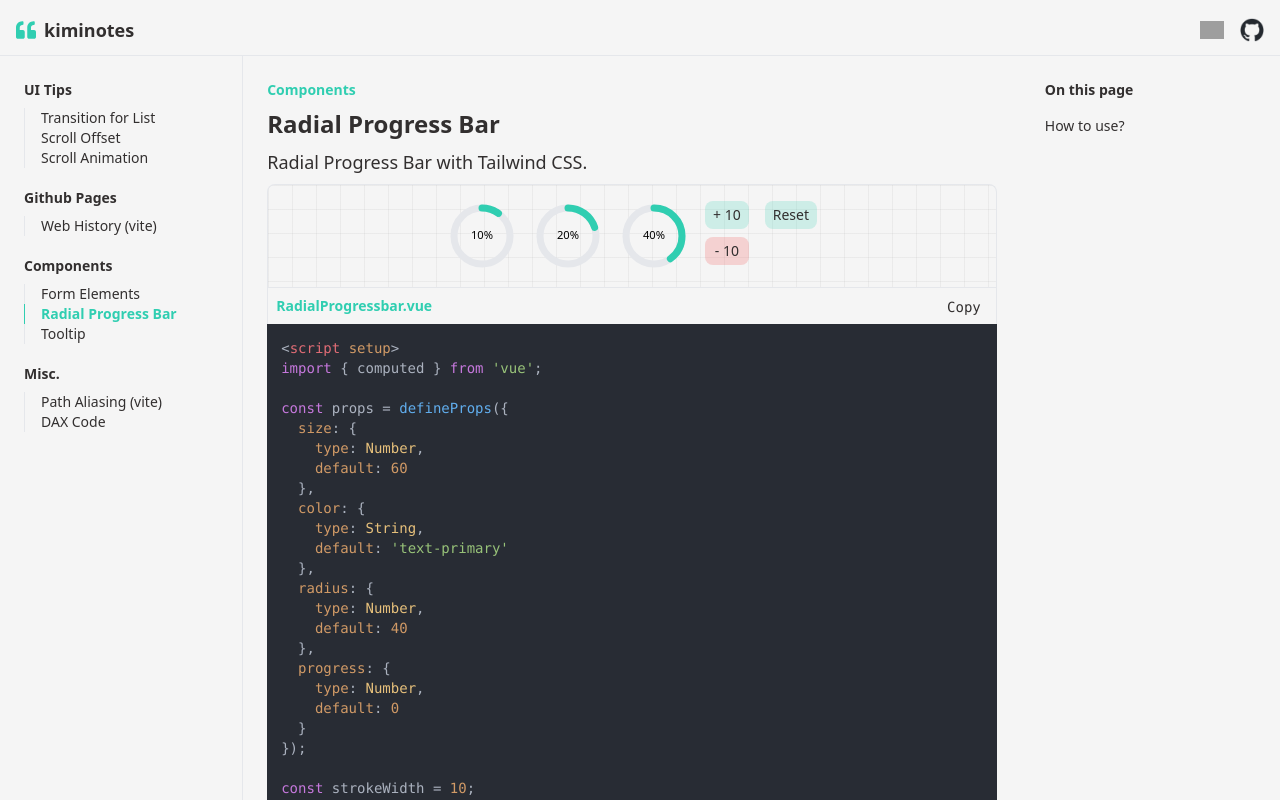
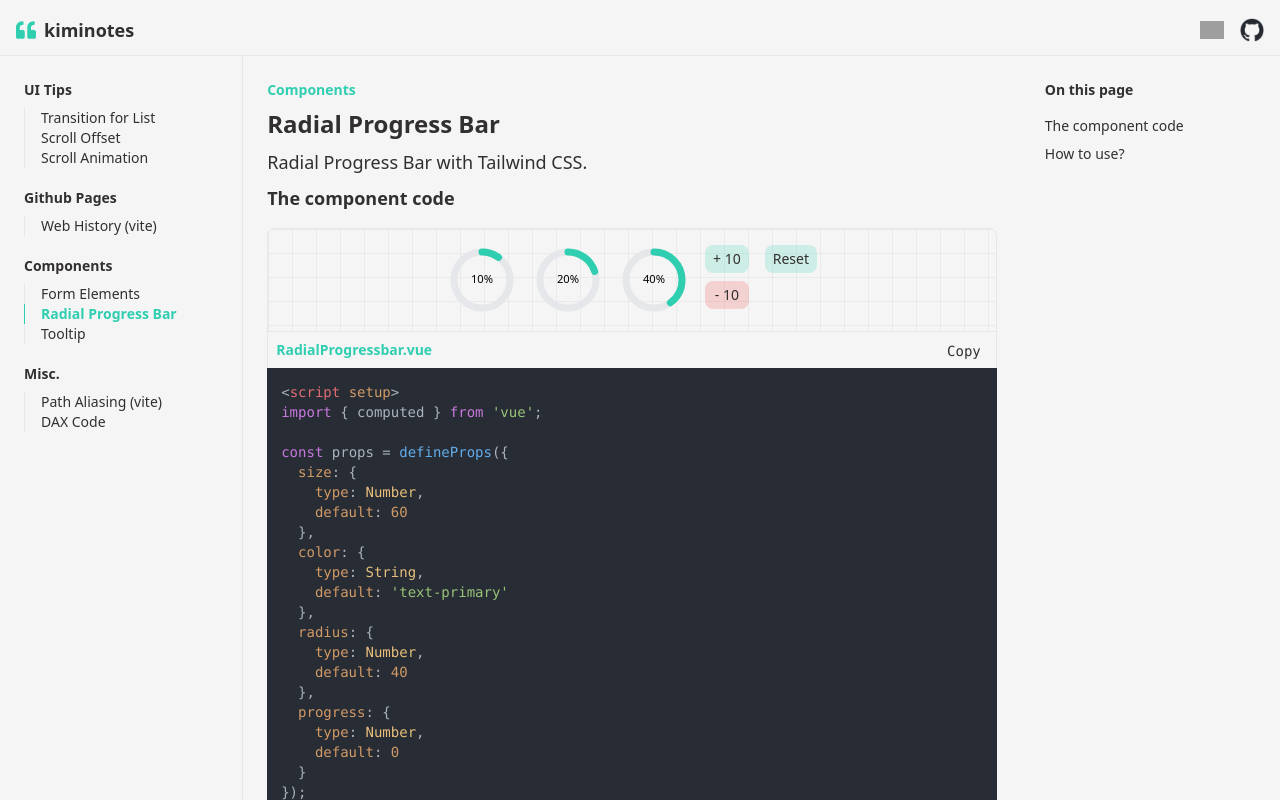
Before and after one commit to rulkimi/kiminotes, a Vue app: page /#/radial-progress-bar in a window 1280 px wide. Built offline with nearby package versions, Linux system fonts and the light colour scheme; grey boxes are pictures that could not be loaded.

Commit message:
add sublink for radial progressbar

```diff
--- a/src/views/RadialProgressBar.vue
+++ b/src/views/RadialProgressBar.vue
@@ -133,6 +133,8 @@ setInterval(() => {
     </template>
     <template #content>
       <div class="flex flex-col gap-4">
+
+        <h3 class="text-lg font-bold sublink">The component code</h3>
         <PreviewBlock :template-code="componentCode" file-name="RadialProgressbar.vue">
           <div class="flex flex-col md:flex-row gap-4">
             <div class="flex gap-4">
@@ -149,9 +151,11 @@ setInterval(() => {
             </div>
           </div>
         </PreviewBlock>
+
         <h3 class="text-lg font-bold sublink">How to use?</h3>
         <p>Import in the component you want to use and configure the props.</p>
         <PreviewBlock :template-code="exampleUsageCode" file-name="App.vue" />
+
       </div>
     </template>
   </PageLayout>
```
